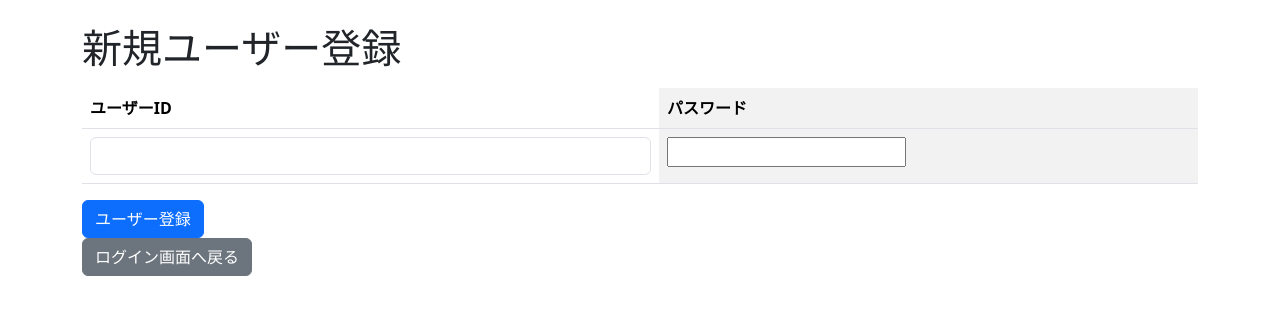
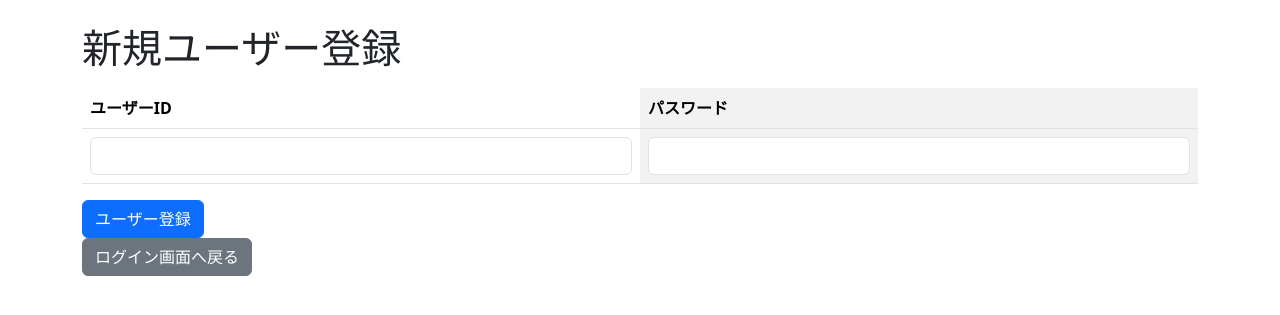
Before and after one commit to SoukenProg/Udemy_MemoApp_Improvement, a Flask app: page /signup in a window 1280 px wide. Shown: the top 315 px of the page. Run offline with Flask 3, Linux system fonts and the light colour scheme.

Commit message:
パスワードフォームの変更漏れを修正

```diff
--- a/templates/login.html
+++ b/templates/login.html
@@ -16,7 +16,7 @@
                 <input type="text" class="form-control" name="userid" value="{{ userid }}">
             </td>
             <td>
-                <input type="password" name="password">
+                <input type="password" class="form-control" name="password">
             </td>
         </tr>
     </table>
--- a/templates/signup.html
+++ b/templates/signup.html
@@ -16,7 +16,7 @@
                 <input type="text" class="form-control" name="userid" value="{{ userid }}">
             </td>
             <td>
-                <input type="password" name="password">
+                <input type="password" class="form-control" name="password">
             </td>
         </tr>
     </table>
```
